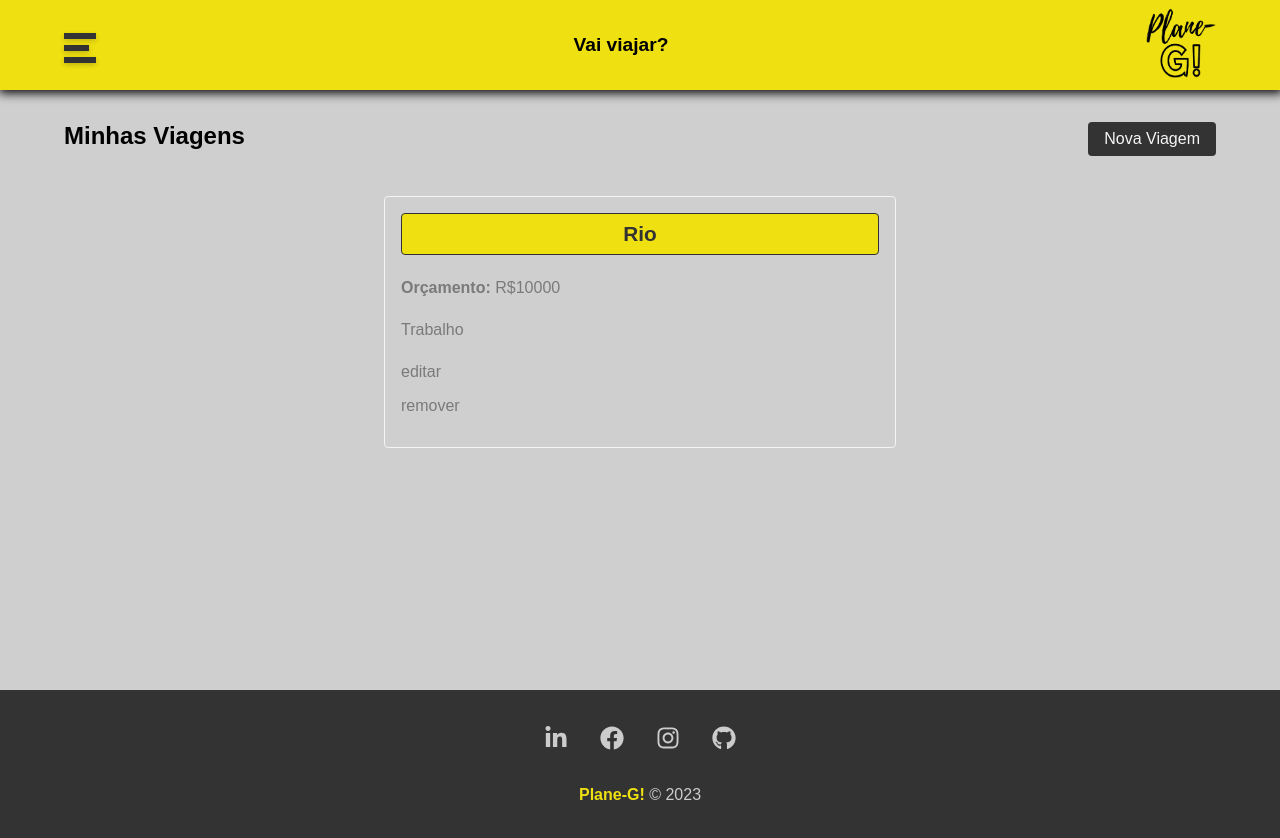
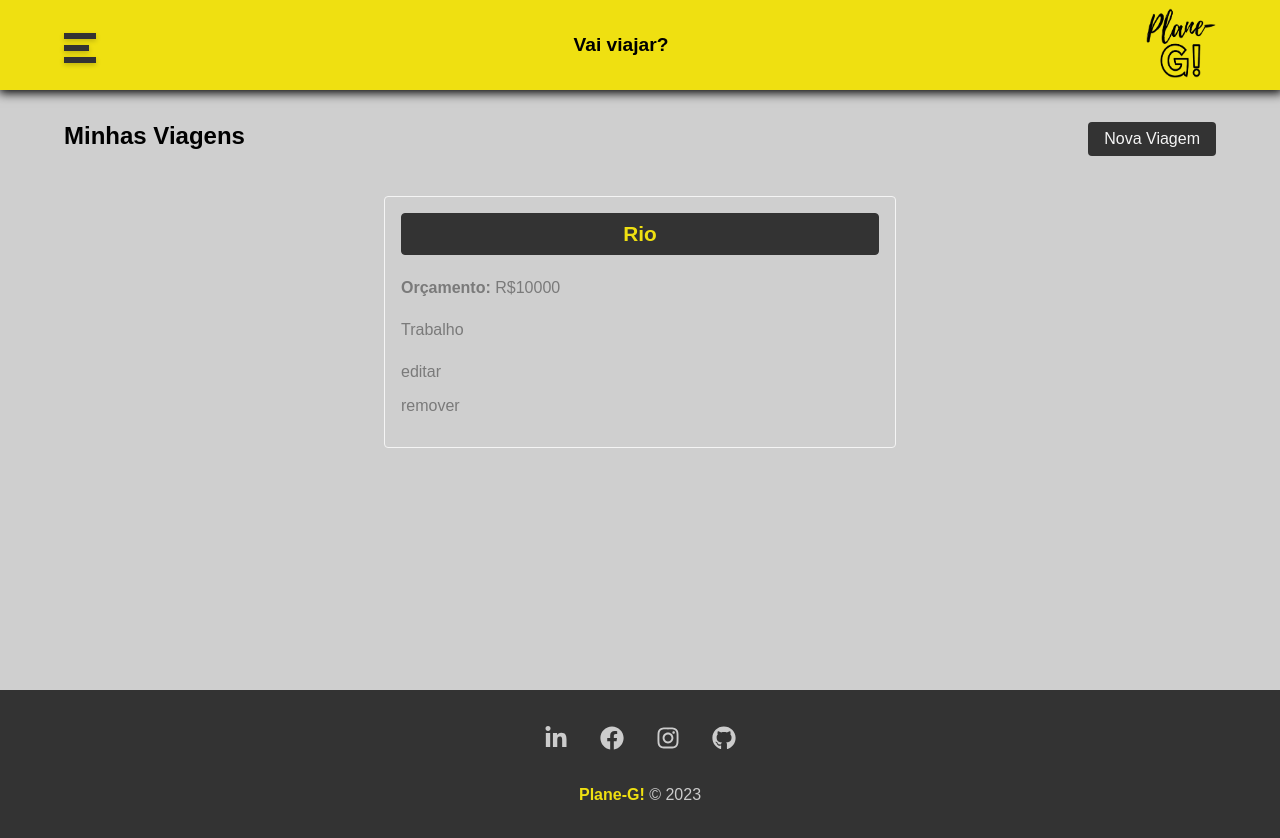
Before and after one commit to alexandreSouza31/plane-G, a React (Create React App) app: page /trips in a window 1280 px wide. Built offline with nearby package versions, Linux system fonts and the light colour scheme; data requests are answered from the project's data file.

Commit message:
will change the styles of trip titles

```diff
--- a/src/components/trip/TripCard.module.css
+++ b/src/components/trip/TripCard.module.css
@@ -13,8 +13,8 @@
 }
 
 .card_container h4{
-    background-color: #efe011;
-    color: #333;
+    color: #efe011;
+    background-color: #333;
     border: 1px solid #333;
     border-radius: 4px;
     padding: .5rem;
```
